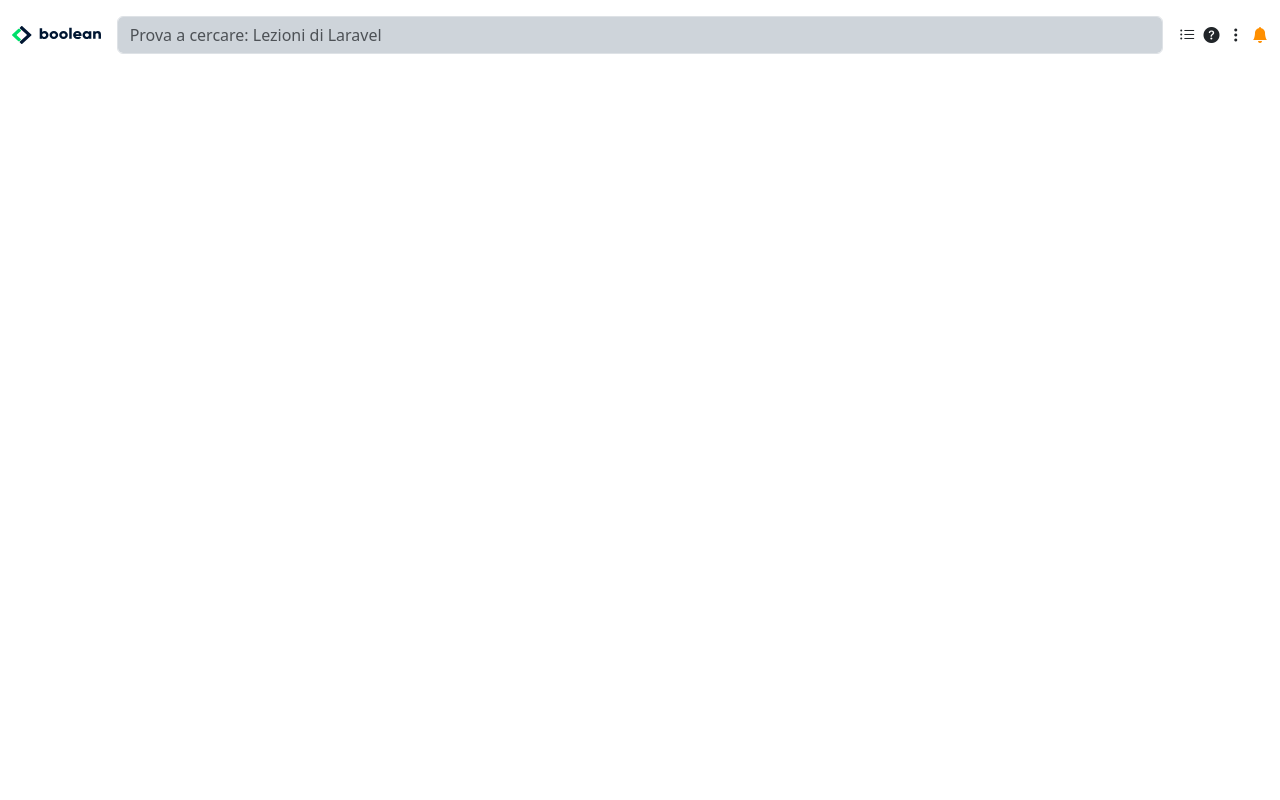
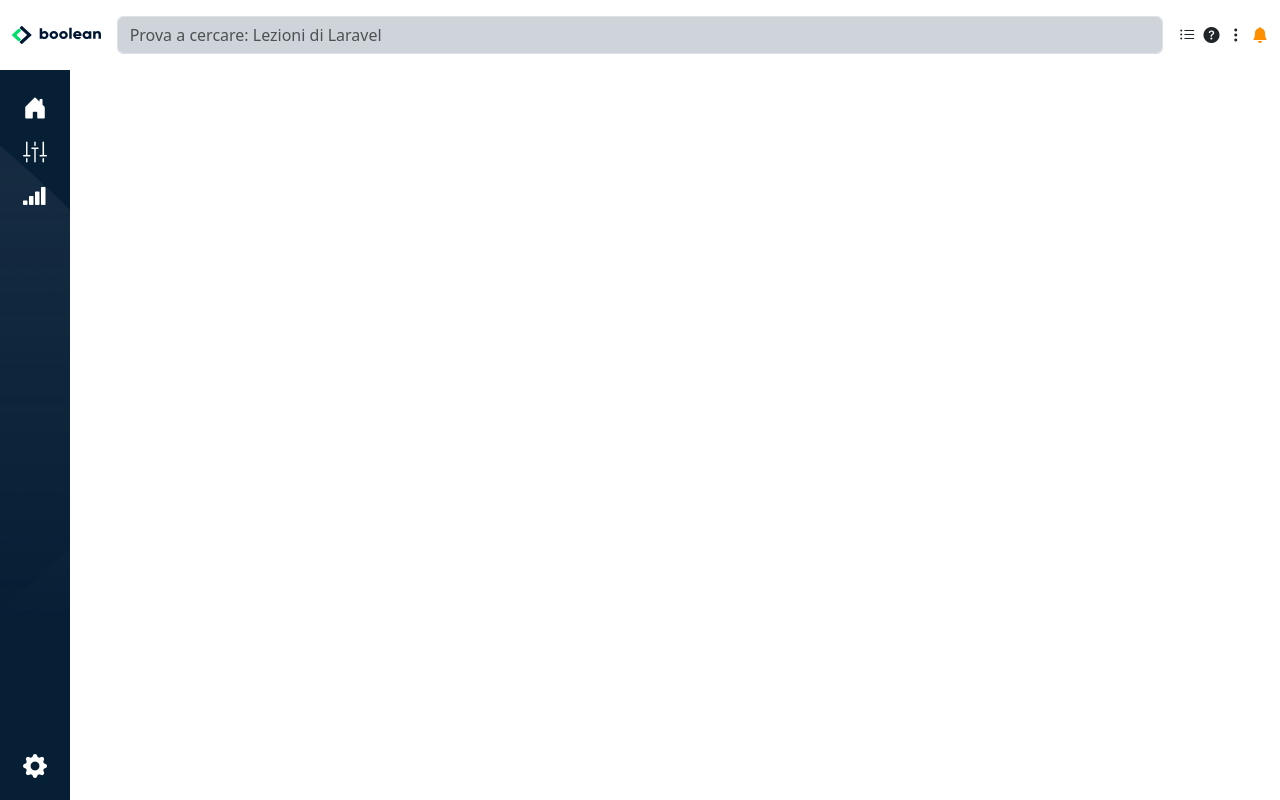
Before and after one commit to michelearcopinto/html-css-bootstrap-dashboard, a plain HTML site: page index.html in a window 1280 px wide. Drawn offline with nearby package versions, Linux system fonts and the light colour scheme.

Commit message:
feat: static aside done

```diff
--- a/assets/css/style.css
+++ b/assets/css/style.css
@@ -1,3 +1,12 @@
 .orange {
     color: #FF8F00;
 }
+
+aside {
+    width: 70px;
+    height: calc(100vh - 70px);
+    background-image: url(../img/sidebar-bg.png);
+    background-size: cover;
+    background-repeat: no-repeat;
+    background-color: #071F35;
+}
--- a/index.html
+++ b/index.html
@@ -52,8 +52,18 @@
         </ul>
     </nav>
 
-    <aside>
-
+    <aside class="d-flex flex-column flex-shrink-0 p-3">
+        <ul class="list-group list-group mb-auto">
+            <li class="list-group-item border border-0 bg-transparent p-0 mx-auto my-1"><a href=""><i
+                        class="bi bi-house-door-fill fs-4 text-white"></a></i>
+            </li>
+            <li class="list-group-item border border-0 bg-transparent p-0 mx-auto my-1"><a href=""><i
+                        class="bi bi-sliders2-vertical fs-4 text-white"></i></a></li>
+            <li class="list-group-item border border-0 bg-transparent p-0 mx-auto my-1"><a href=""><i
+                        class="bi bi-reception-4 fs-4 text-white"></i></a></i>
+            </li>
+        </ul>
+        <a class="text-center" href=""><i class="bi bi-gear-fill fs-4 text-white"></i></a>
     </aside>
 
     <main>
```
